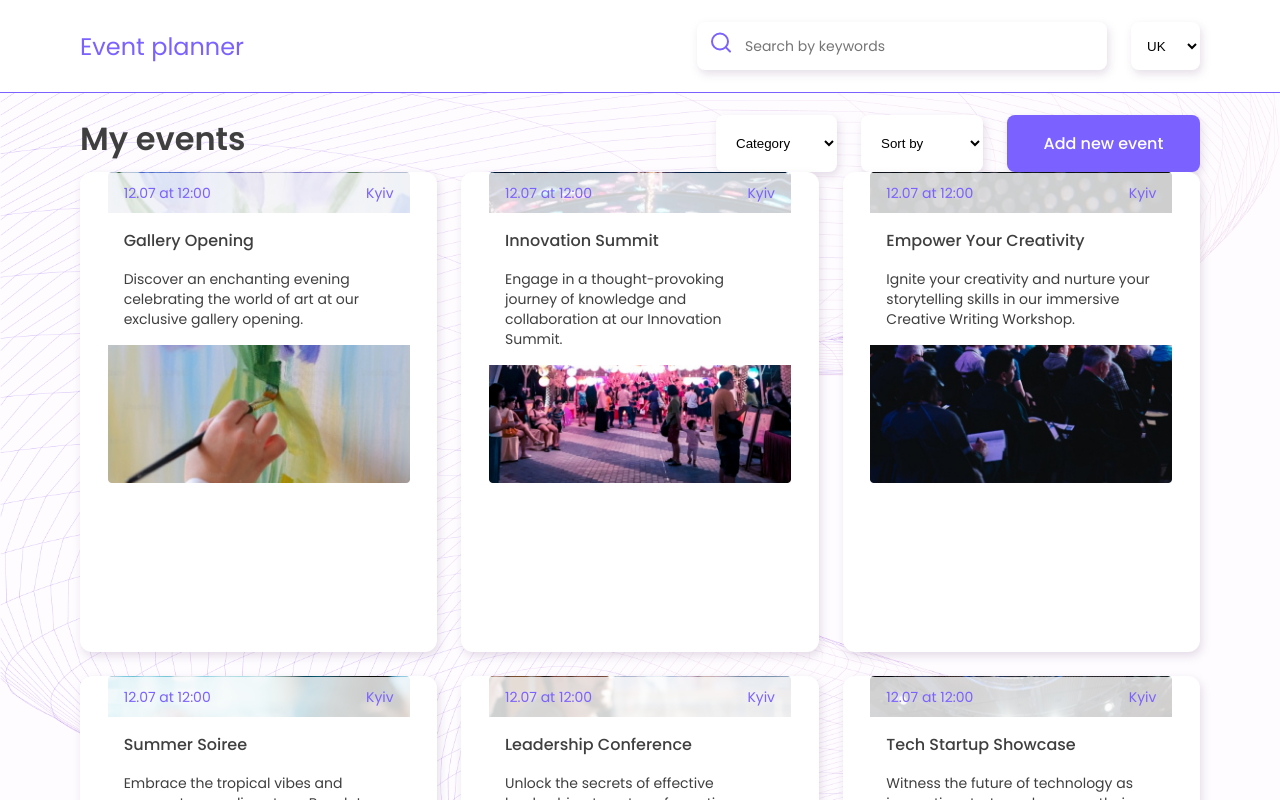
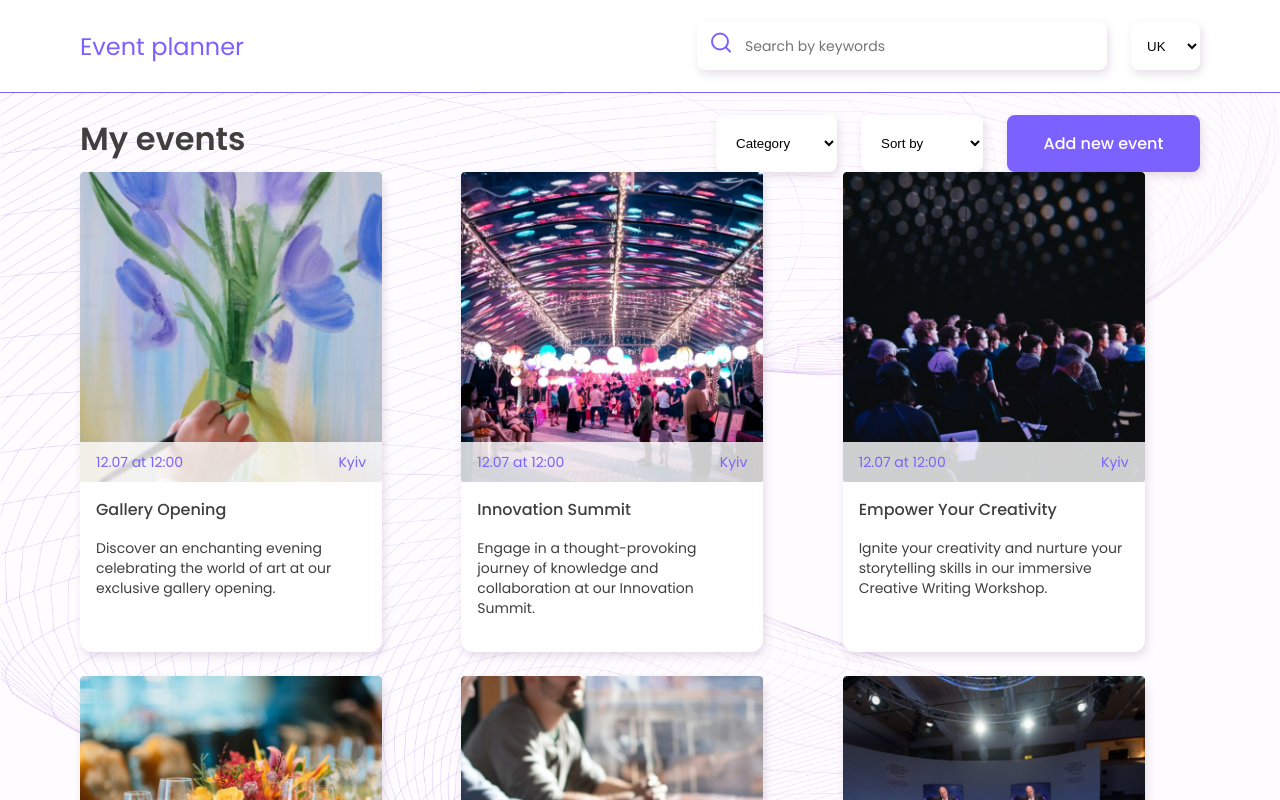
Before and after one commit to pabearyoga/Event-Planner, a React (Create React App) app: page / in a window 1280 px wide. Shown: the top 800 px of the page. Built offline with nearby package versions, Linux system fonts and the light colour scheme.

Commit message:
add .wrapper:hover

```diff
--- a/src/components/EventCardList/EventCardItem/EventCardItem.jsx
+++ b/src/components/EventCardList/EventCardItem/EventCardItem.jsx
@@ -13,13 +13,12 @@ export const EventCardItem = ({ data }) => {
   img7: require('../../../images/img7.jpg'),
 img8: require('../../../images/img8.jpg'),
 
-        // Інші зображення
     };
 
     return (
         <div className={css.wrapper}>
             <div className={css.cardThumb}>
-                <div className={css.imgWrapper}>
+                <div className={css.imgWrapper} >
                     <img src={images[data.photo]} className={css.img} alt={data.name}></img>
                 </div>
                 <div className={css.overlay}>
--- a/src/components/EventCardList/EventCardItem/EventCardItem.module.css
+++ b/src/components/EventCardList/EventCardItem/EventCardItem.module.css
@@ -5,10 +5,21 @@
   align-items: center;
   flex-shrink: 0;
 
+  width: 302px;
+  height: 480px;
+
   border-radius: 12px;
   background: var(--white);
 
   box-shadow: 2px 4px 9px 0px rgba(166, 141, 174, 0.28);
+
+  transition: box-shadow 250ms cubic-bezier(0.4, 0, 0.2, 1) 0s,
+    transform 250ms cubic-bezier(0.4, 0, 0.2, 1) 0s;
+}
+
+.wrapper:hover {
+  box-shadow: rgba(0, 0, 0, 0.63) -2.5777px 6.87386px 20.6216px;
+  transform: scale(1);
 }
 
 .cardThumb {
@@ -25,13 +36,22 @@
 .img {
   width: 100%;
   height: 100%;
+  object-fit: cover;
 }
 
 .overlay {
   background-color: transparent;
   position: absolute;
-  top: 1px;
+  top: 270px;
   left: 0;
+  transform: translateY(0);
+  transition: box-shadow 250ms cubic-bezier(0.4, 0, 0.2, 1) 0s,
+    transform 250ms cubic-bezier(0.4, 0, 0.2, 1) 0s;
+}
+
+.wrapper:hover .overlay,
+.wrapper:focus .overlay {
+  transform: translateY(-30%);
 }
 
 .overlayHeader {
@@ -64,7 +84,7 @@
   font-size: 16px;
   font-style: normal;
   font-weight: 500;
-  line-height: 24px; /* 150% */
+  line-height: 24px;
 }
 
 .overlayContentText {
@@ -79,5 +99,5 @@
   font-size: 14px;
   font-style: normal;
   font-weight: 400;
-  line-height: 20px; /* 142.857% */
+  line-height: 20px;
 }
```
